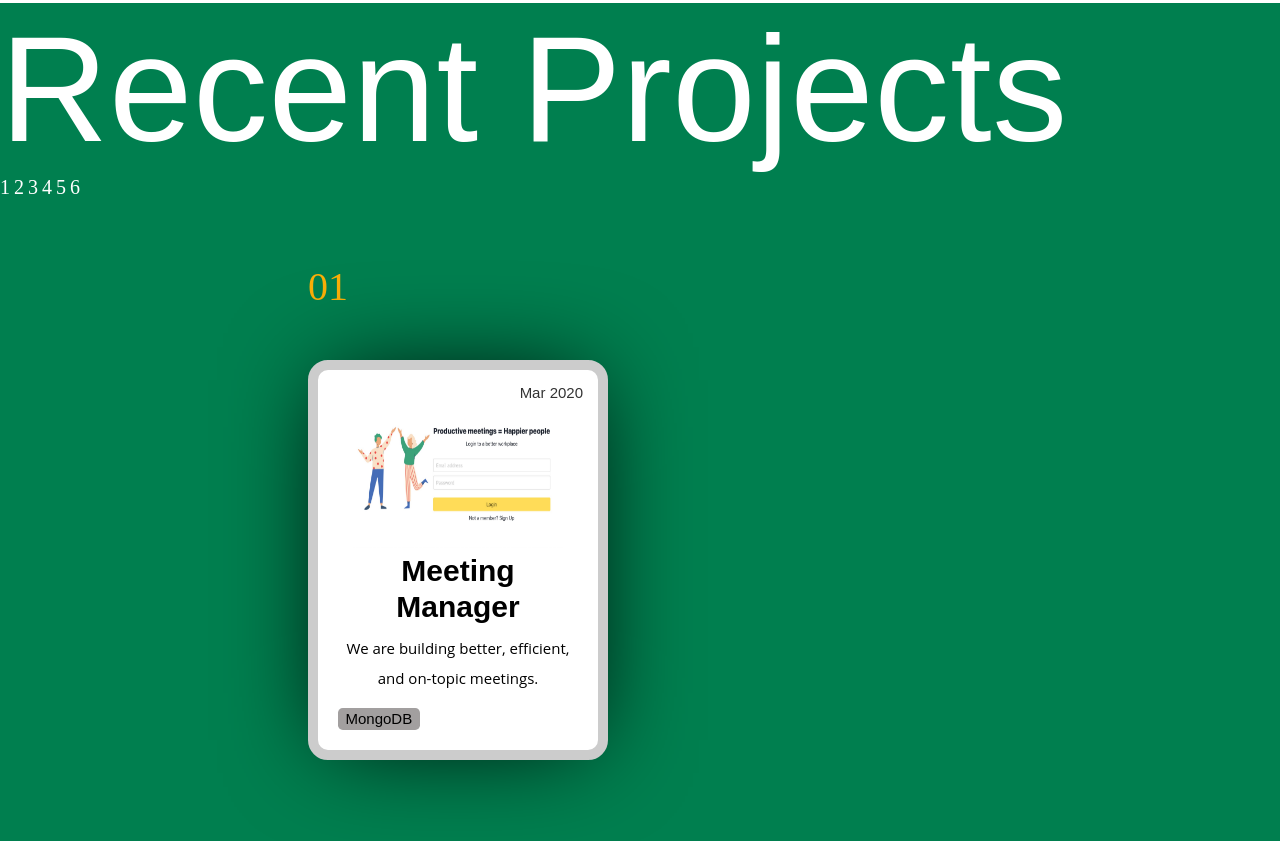
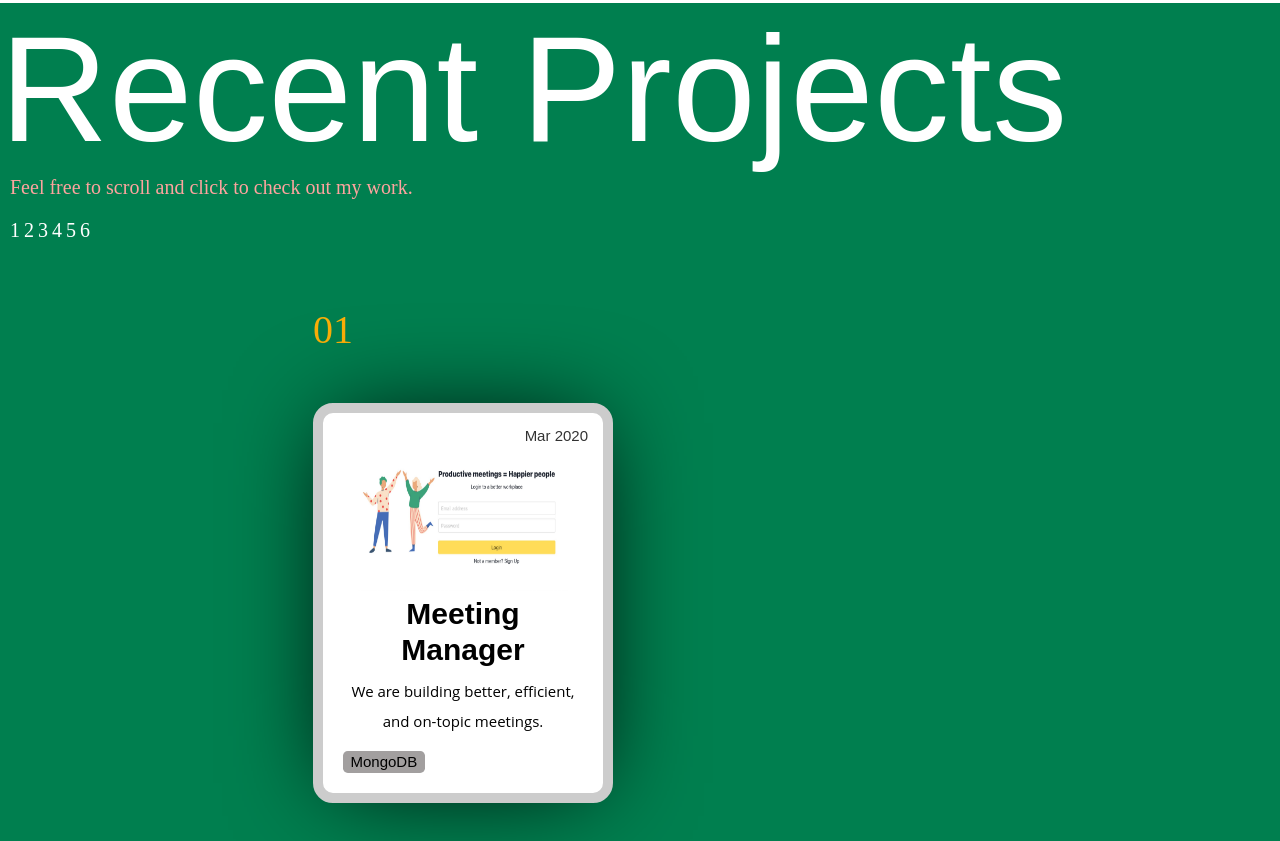
Before and after one commit to KatieMcbride/katiemcbride, a plain HTML site: page index.html in a window 1280 px wide. Shown: the part 1279-2120 px from the top of the page. Drawn offline with Linux system fonts and the light colour scheme.

```diff
--- a/index.html
+++ b/index.html
@@ -46,6 +46,7 @@
 
     <section class="projects">
         <h2>Recent Projects</h2>
+        <p class="scroll"> Feel free to scroll and click to check out my work.</p>
         <div class="slide-wrap">
 
             <a href="#slide-1" class="numbers">1</a>
--- a/newcss.css
+++ b/newcss.css
@@ -372,6 +372,7 @@
   }
 .slide-wrap{
     color: white;
+    margin-left: 10px;
 }
 
 .slide-wrap a{
@@ -389,6 +390,12 @@
       display: none;
     }
   }
+
+.scroll{
+  font-size: 20px;
+  color: #fea49f;
+  margin-left: 10px;
+}
 
 
 /* CARD */
```
